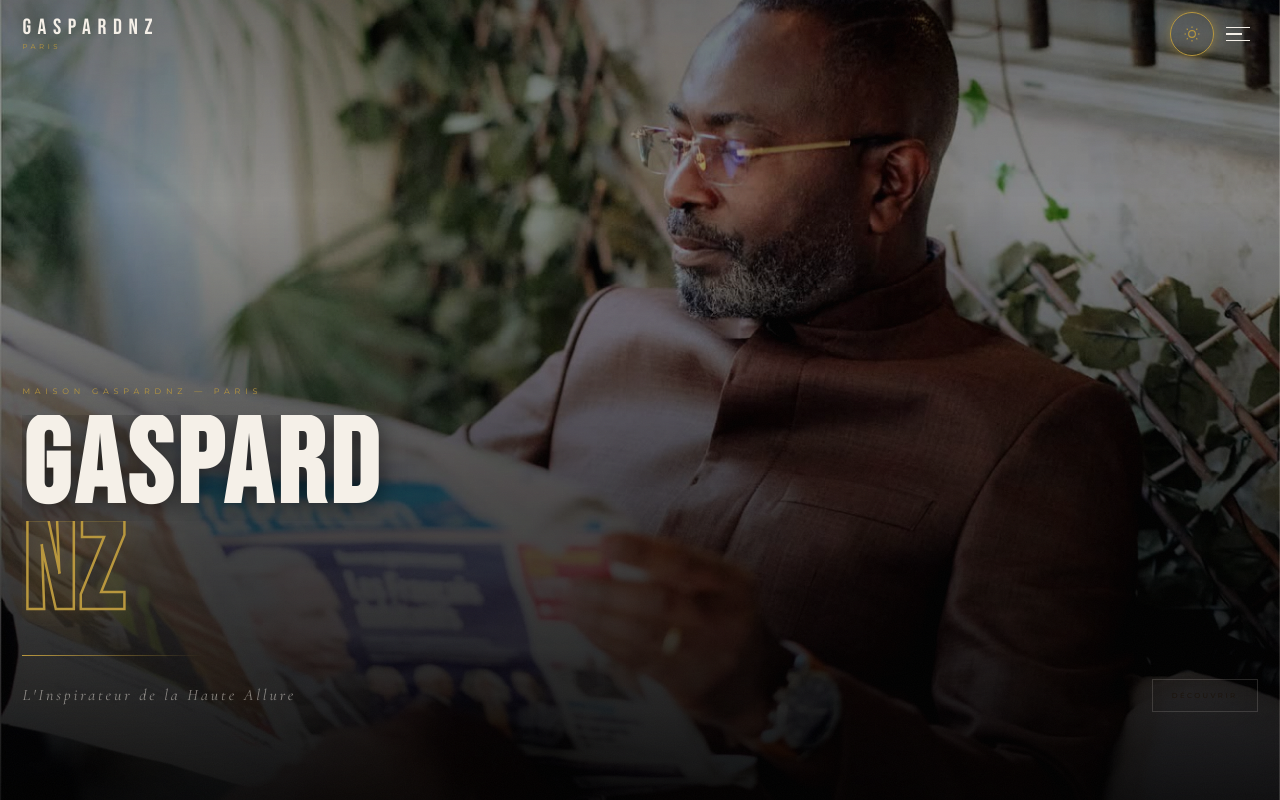
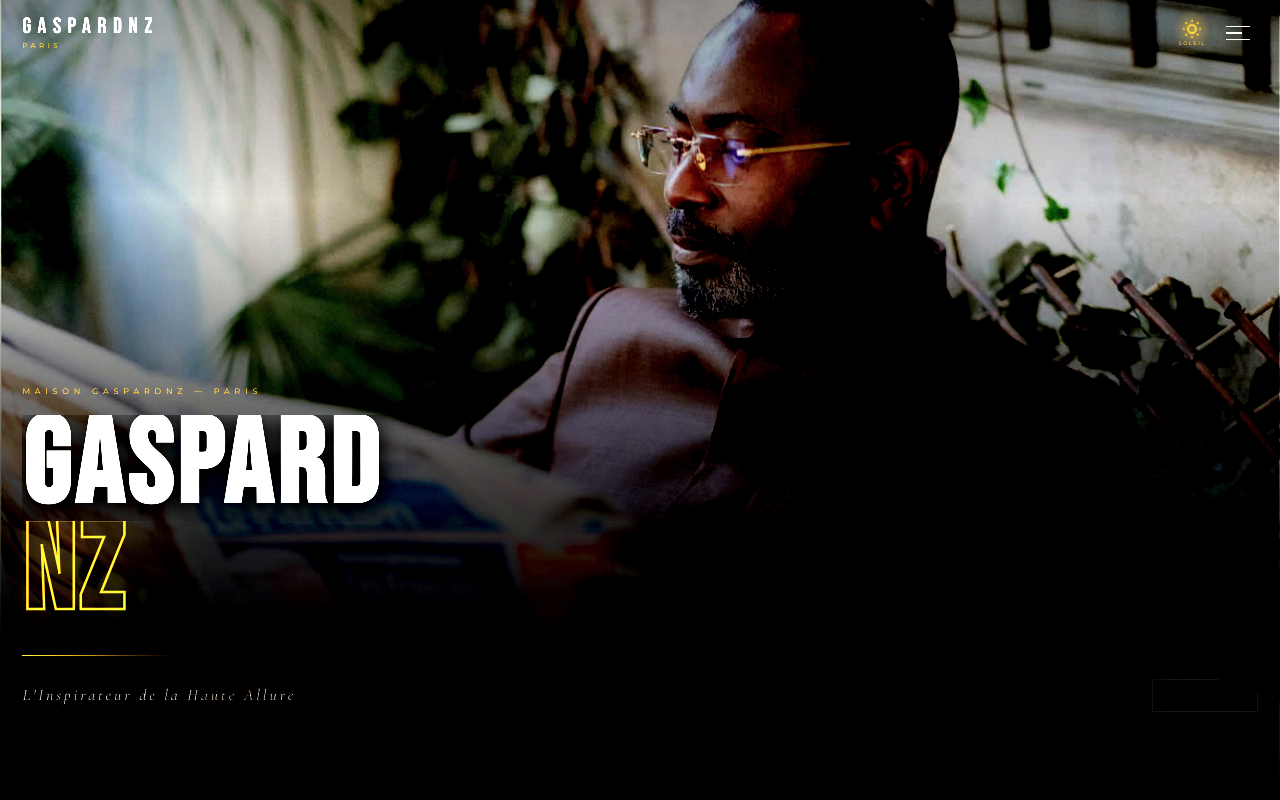
Before and after one commit to yarobkl/gaspardnz, a React (Vite) app: page / in a window 1280 px wide. Both pictures are taken after a click on the button 1191 px from the left and 34 px from the top of the page. Shown: the top 800 px of the page. Built offline with nearby package versions, Linux system fonts and the light colour scheme.

Commit message:
Mode soleil — effet écran s'allume + filtre agressif
https://claude.ai/code/session_01TpwDaVf2K3yQCf9Lzyexi6

```diff
--- a/gaspardnz-mobile 60.jsx
+++ b/gaspardnz-mobile 60.jsx
@@ -122,11 +122,20 @@ const NavMobile = ({ onShowroom, onGalerie, onContact, onCatalogue, onFormules,
         {/* Mode soleil */}
         <motion.button onClick={onToggleContrast}
           title={highContrast ? "Mode normal" : "Mode soleil"}
-          animate={{ rotate: highContrast ? 180 : 0 }}
-          transition={{ duration: 0.6, ease: [0.16, 1, 0.3, 1] }}
-          style={{ background: "none", border: "none", borderRadius: "50%", width: "36px", height: "36px", display: "flex", alignItems: "center", justifyContent: "center", cursor: "pointer", color: highContrast ? GOLD : navTextColor, transition: "color 0.3s", flexShrink: 0, position: "relative" }}>
-          {highContrast && <motion.span initial={{ scale: 0, opacity: 0 }} animate={{ scale: 1, opacity: 1 }} style={{ position: "absolute", inset: "-4px", borderRadius: "50%", border: `1px solid ${GOLD}`, boxShadow: `0 0 12px rgba(184,151,62,0.5)` }} />}
-          <SvgSun />
+          style={{ background: "none", border: "none", cursor: "pointer", color: highContrast ? GOLD : navTextColor, transition: "color 0.3s", flexShrink: 0, position: "relative", display: "flex", flexDirection: "column", alignItems: "center", gap: "2px", padding: "4px" }}>
+          <motion.div
+            animate={{ rotate: highContrast ? 180 : 0, scale: highContrast ? 1.2 : 1 }}
+            transition={{ duration: 0.5, ease: [0.16, 1, 0.3, 1] }}
+            style={{ position: "relative", display: "flex", alignItems: "center", justifyContent: "center" }}>
+            {highContrast && <motion.span initial={{ scale: 0, opacity: 0 }} animate={{ scale: 1.8, opacity: 1 }} transition={{ duration: 0.4 }} style={{ position: "absolute", inset: 0, borderRadius: "50%", background: `radial-gradient(circle, rgba(184,151,62,0.35) 0%, transparent 70%)` }} />}
+            <SvgSun />
+          </motion.div>
+          {highContrast && (
+            <motion.span initial={{ opacity: 0, y: -4 }} animate={{ opacity: 1, y: 0 }} transition={{ duration: 0.3 }}
+              style={{ fontFamily: "'Montserrat', sans-serif", fontSize: "5px", letterSpacing: "0.3em", color: GOLD, textTransform: "uppercase" }}>
+              SOLEIL
+            </motion.span>
+          )}
         </motion.button>
         {/* Burger */}
         <button onClick={() => setOpen(v => !v)}
@@ -742,11 +751,28 @@ export default function App() {
   });
   const highContrast = sensorHC || manualHC;
 
-  const toggleContrast = () => setManualHC(v => {
-    const next = !v;
-    try { localStorage.setItem("gnz-hc", next ? "1" : "0"); } catch {}
-    return next;
-  });
+  const [flashing, setFlashing] = useState(false);
+  const toggleContrast = () => {
+    setFlashing(true);
+    setTimeout(() => setFlashing(false), 500);
+    setManualHC(v => {
+      const next = !v;
+      try { localStorage.setItem("gnz-hc", next ? "1" : "0"); } catch {}
+      return next;
+    });
+  };
+
+  // Applique le filtre sur <html> pour ne pas casser le nav fixe
+  useEffect(() => {
+    const el = document.documentElement;
+    if (highContrast) {
+      el.style.filter = "brightness(1.25) contrast(2.1) saturate(0.85)";
+      el.style.transition = "filter 0.5s ease";
+    } else {
+      el.style.filter = "";
+    }
+    return () => { el.style.filter = ""; };
+  }, [highContrast]);
 
   useEffect(() => {
     const cleanup = [];
@@ -909,6 +935,20 @@ export default function App() {
         .cat-lbl { font-family: 'Cormorant Garamond', serif; font-size: clamp(1.2rem, 5vw, 1.6rem); font-weight: 400; letter-spacing: 0.05em; transition: color 0.3s; }
       `}</style>
 
+      {/* Flash écran */}
+      <AnimatePresence>
+        {flashing && (
+          <motion.div
+            key="flash"
+            initial={{ opacity: 0.9 }}
+            animate={{ opacity: 0 }}
+            exit={{ opacity: 0 }}
+            transition={{ duration: 0.45, ease: "easeOut" }}
+            style={{ position: "fixed", inset: 0, background: "white", zIndex: 9999, pointerEvents: "none" }}
+          />
+        )}
+      </AnimatePresence>
+
       <NavMobile
         highContrast={highContrast}
         onToggleContrast={toggleContrast}
```
